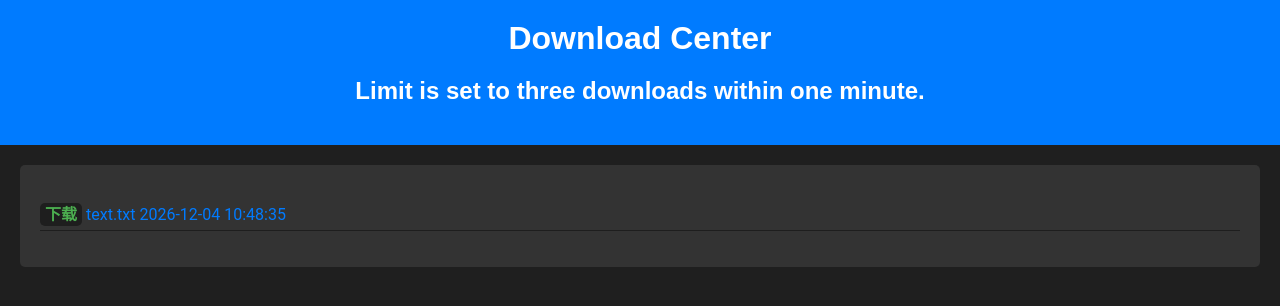
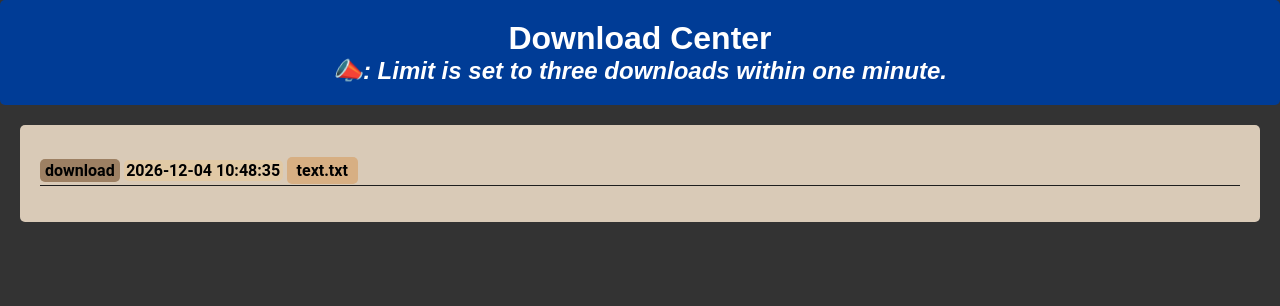
Before and after one commit to touero/catfish, a Django app: page / in a window 1280 px wide. Shown: the top 306 px of the page. Run offline with Django 4.2, Linux system fonts and the light colour scheme.

Commit message:
style: color

```diff
--- a/static/css/style.css
+++ b/static/css/style.css
@@ -2,24 +2,29 @@ body {
     font-family: 'Arial', sans-serif;
     margin: 0;
     padding: 0;
-    background-color: #1f1f1f;
+    background-color: #333;
     color: #fff;
 }
 
 header {
-    background-color: #007BFF;
     padding: 20px;
     text-align: center;
+    background-color: #003c96;
+    border-radius: 5px;
 }
 
 h1 {
-    color: #fff;
+    font-weight:bold;
     margin: 0;
+    font-family: sans-serif;
 }
-
+h2 {
+    margin: 0;
+    font-style:italic;
+}
 main {
     margin: 20px;
-    background-color: #333;
+    background-color: #d9cab7;
     padding: 20px;
     border-radius: 5px;
 }
@@ -37,17 +42,38 @@ li {
     font-family: 'Roboto', sans-serif;
 }
 
-li a {
+.a1 {
     text-decoration: none;
-    color: #4CAF50;
+    color: #000000;
     font-weight: bold;
     display: inline;
     padding: 2px 5px;
-    background-color: #1E1E1E;
+    background-color: #9d8063;
     border-radius: 5px;
     transition: background-color 0.3s ease;
 }
 
-li a:hover {
+.a1:hover {
     background-color: #555;
 }
+
+.a2 {
+    text-decoration: none;
+    color: #000000;
+    font-weight: bold;
+    display: inline;
+    padding: 1px 2.5px;
+    background-color: #e1c9a5;
+    border-radius: 5px;
+}
+
+
+.a3 {
+    text-decoration: none;
+    color: #000000;
+    font-weight: bold;
+    display: inline;
+    padding: 4px 10px;
+    background-color: #d7af83;
+    border-radius: 5px;
+}
--- a/templates/download.html
+++ b/templates/download.html
@@ -12,14 +12,16 @@
 <body>
     <header>
         <h1>Download Center</h1>
-        <h2>Limit is set to three downloads within one minute.</h2>
+        <h2>📣: Limit is set to three downloads within one minute.</h2>
     </header>
 
     <main>
         <ul>
             {% for key, value in file_dict.items %}
                 <li>
-                    <a href="{% url 'download_file' filename=key %}" download>下载</a> {{ key }}  {{ value }}
+                    <a class="a1" href="{% url 'download_file' filename=key %}" download>download</a>
+                    <a class="a2">{{ value }}</a>
+                    <a class="a3">{{ key }}</a>
                 </li>
             {% endfor %}
         </ul>
```
